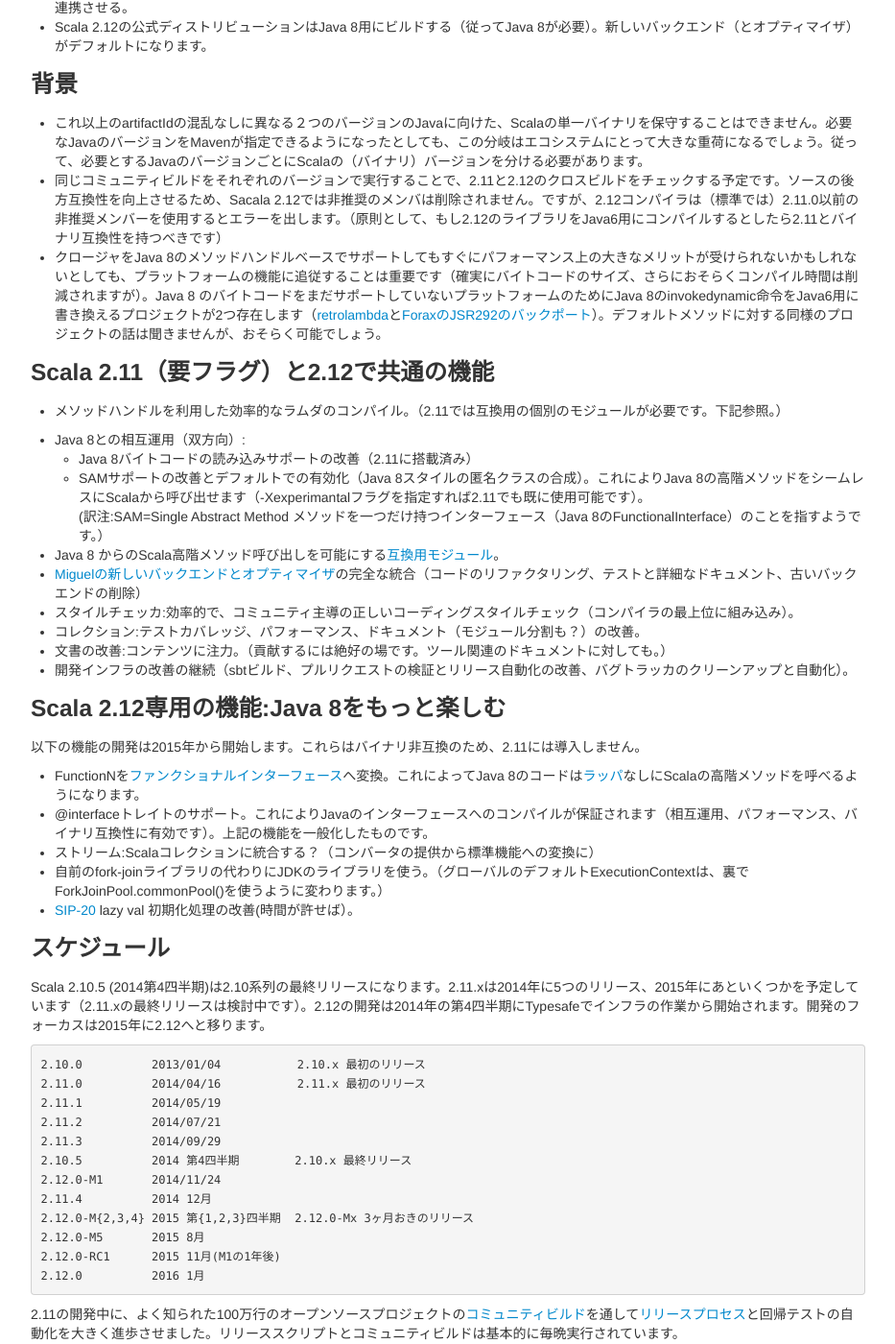
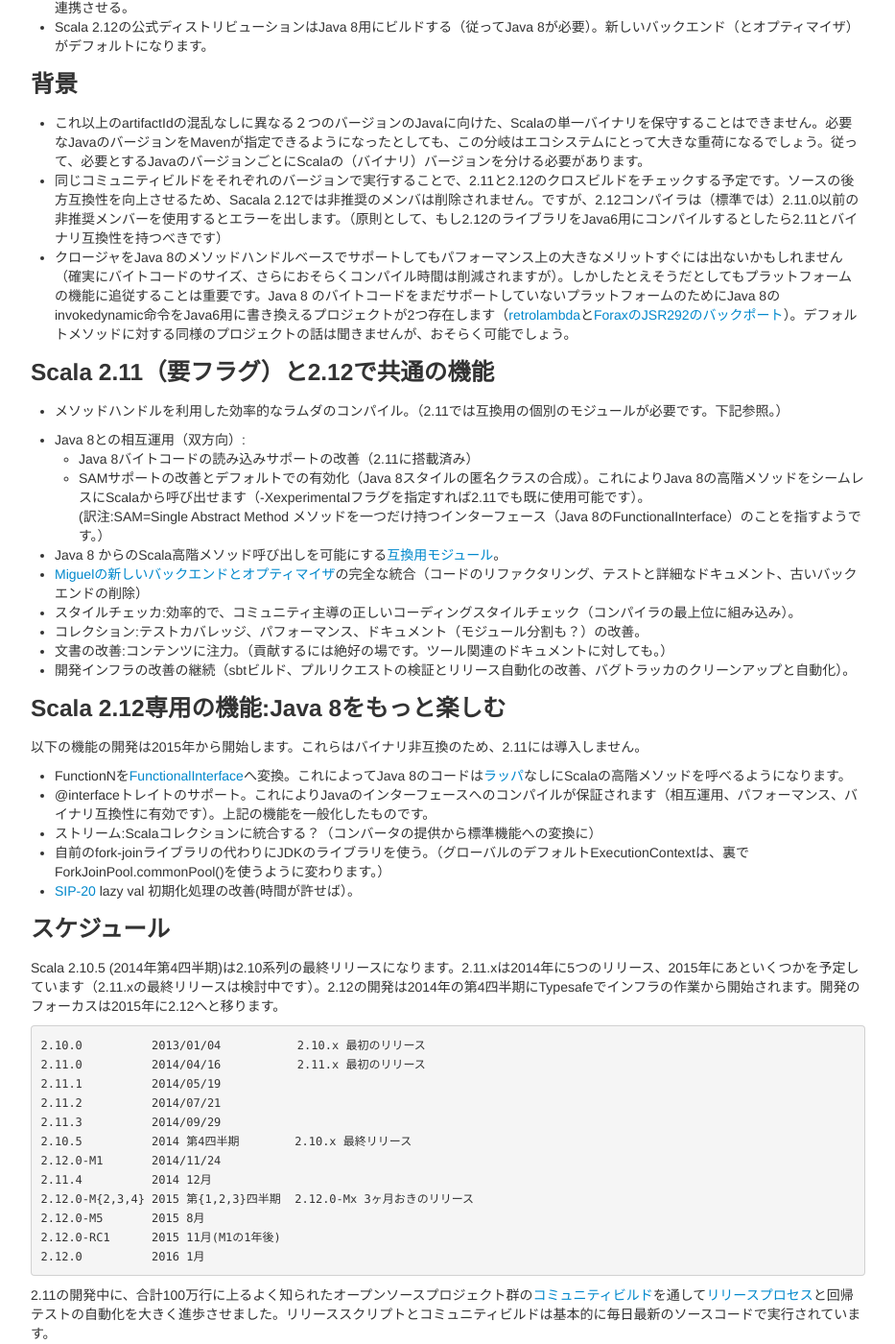
Before and after one commit to scalajp/scalajp, a Jekyll site: the page built from _posts/2014-06-30-scala-2.12-roadmap.md, in a window 1280 px wide and 1400 px high, scrolled down 556 px. Shown: the whole window at 96% size, without its empty margins (323-1256 px from the left). Built offline with Jekyll 4.4.1, drawn with Linux system fonts in a browser that asks for light colours; nearby versions of some CDN libraries; Markdown is read by kramdown in place of the engine named in the settings; comment, search, counter and statistics services are not loaded.

Commit message:
Scala 2.12 Roadmap 翻訳の修正
プリルリクエストのレビューhttps://github.com/scalajp/scalajp/pull/14の結果反映。
その他わかりにくい文章を見直し。

```diff
--- a/_posts/2014-06-30-scala-2.12-roadmap.md
+++ b/_posts/2014-06-30-scala-2.12-roadmap.md
@@ -30,7 +30,7 @@
 
 * これ以上のartifactIdの混乱なしに異なる２つのバージョンのJavaに向けた、Scalaの単一バイナリを保守することはできません。必要なJavaのバージョンをMavenが指定できるようになったとしても、この分岐はエコシステムにとって大きな重荷になるでしょう。従って、必要とするJavaのバージョンごとにScalaの（バイナリ）バージョンを分ける必要があります。
 * 同じコミュニティビルドをそれぞれのバージョンで実行することで、2.11と2.12のクロスビルドをチェックする予定です。ソースの後方互換性を向上させるため、Sacala 2.12では非推奨のメンバは削除されません。ですが、2.12コンパイラは（標準では）2.11.0以前の非推奨メンバーを使用するとエラーを出します。（原則として、もし2.12のライブラリをJava6用にコンパイルするとしたら2.11とバイナリ互換性を持つべきです）
-* クロージャをJava 8のメソッドハンドルベースでサポートしてもすぐにパフォーマンス上の大きなメリットが受けられないかもしれないとしても、プラットフォームの機能に追従することは重要です（確実にバイトコードのサイズ、さらにおそらくコンパイル時間は削減されますが）。Java 8 のバイトコードをまだサポートしていないプラットフォームのためにJava 8のinvokedynamic命令をJava6用に書き換えるプロジェクトが2つ存在します（[retrolambda](https://github.com/orfjackal/retrolambda)と[ForaxのJSR292のバックポート](https://code.google.com/p/jvm-language-runtime/source/browse/trunk/invokedynamic-backport/src/jsr292/weaver/opt/OptimizerWeaver.java?r=254)）。デフォルトメソッドに対する同様のプロジェクトの話は聞きませんが、おそらく可能でしょう。
+* クロージャをJava 8のメソッドハンドルベースでサポートしてもパフォーマンス上の大きなメリットすぐには出ないかもしれません（確実にバイトコードのサイズ、さらにおそらくコンパイル時間は削減されますが）。しかしたとえそうだとしてもプラットフォームの機能に追従することは重要です。Java 8 のバイトコードをまだサポートしていないプラットフォームのためにJava 8のinvokedynamic命令をJava6用に書き換えるプロジェクトが2つ存在します（[retrolambda](https://github.com/orfjackal/retrolambda)と[ForaxのJSR292のバックポート](https://code.google.com/p/jvm-language-runtime/source/browse/trunk/invokedynamic-backport/src/jsr292/weaver/opt/OptimizerWeaver.java?r=254)）。デフォルトメソッドに対する同様のプロジェクトの話は聞きませんが、おそらく可能でしょう。
 
 
 ### Scala 2.11（要フラグ）と2.12で共通の機能
@@ -39,7 +39,7 @@
 
 * Java 8との相互運用（双方向）:
     * Java 8バイトコードの読み込みサポートの改善（2.11に搭載済み）
-    * SAMサポートの改善とデフォルトでの有効化（Java 8スタイルの匿名クラスの合成）。これによりJava 8の高階メソッドをシームレスにScalaから呼び出せます（-Xexperimantalフラグを指定すれば2.11でも既に使用可能です）。
+    * SAMサポートの改善とデフォルトでの有効化（Java 8スタイルの匿名クラスの合成）。これによりJava 8の高階メソッドをシームレスにScalaから呼び出せます（-Xexperimentalフラグを指定すれば2.11でも既に使用可能です）。
 	(訳注:SAM=Single Abstract Method メソッドを一つだけ持つインターフェース（Java 8のFunctionalInterface）のことを指すようです。）
 * Java 8 からのScala高階メソッド呼び出しを可能にする[互換用モジュール](https://github.com/scala/scala-java8-compat)。
 *  [Miguelの新しいバックエンドとオプティマイザ](http://magarciaepfl.github.io/scala/)の完全な統合（コードのリファクタリング、テストと詳細なドキュメント、古いバックエンドの削除）
@@ -53,16 +53,16 @@
 
 以下の機能の開発は2015年から開始します。これらはバイナリ非互換のため、2.11には導入しません。
 
-* FunctionNを[ファンクショナルインターフェース](http://docs.oracle.com/javase/8/docs/api/java/lang/FunctionalInterface.html)へ変換。これによってJava 8のコードは[ラッパ](https://github.com/scala/scala-java8-compat)なしにScalaの高階メソッドを呼べるようになります。
+* FunctionNを[FunctionalInterface](http://docs.oracle.com/javase/jp/8/api/java/lang/FunctionalInterface.html)へ変換。これによってJava 8のコードは[ラッパ](https://github.com/scala/scala-java8-compat)なしにScalaの高階メソッドを呼べるようになります。
 * @interfaceトレイトのサポート。これによりJavaのインターフェースへのコンパイルが保証されます（相互運用、パフォーマンス、バイナリ互換性に有効です）。上記の機能を一般化したものです。
 * ストリーム:Scalaコレクションに統合する？（コンバータの提供から標準機能への変換に）
 * 自前のfork-joinライブラリの代わりにJDKのライブラリを使う。（グローバルのデフォルトExecutionContextは、裏でForkJoinPool.commonPool()を使うように変わります。）
-* [SIP-20](http://docs.scala-lang.org/sips/pending/improved-lazy-val-initialization.html?_ga=1.106684547.100313845.1404512862) lazy val 初期化処理の改善(時間が許せば）。
+* [SIP-20](http://docs.scala-lang.org/sips/pending/improved-lazy-val-initialization.html) lazy val 初期化処理の改善(時間が許せば）。
 
 
 ### スケジュール
 
-Scala 2.10.5 (2014第4四半期)は2.10系列の最終リリースになります。2.11.xは2014年に5つのリリース、2015年にあといくつかを予定しています（2.11.xの最終リリースは検討中です）。2.12の開発は2014年の第4四半期にTypesafeでインフラの作業から開始されます。開発のフォーカスは2015年に2.12へと移ります。
+Scala 2.10.5 (2014年第4四半期)は2.10系列の最終リリースになります。2.11.xは2014年に5つのリリース、2015年にあといくつかを予定しています（2.11.xの最終リリースは検討中です）。2.12の開発は2014年の第4四半期にTypesafeでインフラの作業から開始されます。開発のフォーカスは2015年に2.12へと移ります。
 
     2.10.0          2013/01/04           2.10.x 最初のリリース
     2.11.0          2014/04/16           2.11.x 最初のリリース
@@ -77,7 +77,7 @@
     2.12.0-RC1      2015 11月(M1の1年後)
     2.12.0          2016 1月
 
-2.11の開発中に、よく知られた100万行のオープンソースプロジェクトの[コミュニティビルド](https://jenkins-dbuild.typesafe.com:8499/view/Shared/?_ga=1.211543317.100313845.1404512862)を通して[リリースプロセス](https://scala-webapps.epfl.ch/jenkins/view/scala-release-2.11.x/job/scala-release-2.11.x/)と回帰テストの自動化を大きく進歩させました。リリーススクリプトとコミュニティビルドは基本的に毎晩実行されています。
+2.11の開発中に、合計100万行に上るよく知られたオープンソースプロジェクト群の[コミュニティビルド](https://jenkins-dbuild.typesafe.com:8499/view/Shared/?_ga=1.211543317.100313845.1404512862)を通して[リリースプロセス](https://scala-webapps.epfl.ch/jenkins/view/scala-release-2.11.x/job/scala-release-2.11.x/)と回帰テストの自動化を大きく進歩させました。リリーススクリプトとコミュニティビルドは基本的に毎日最新のソースコードで実行されています。
 
 上記のように、Scala2.11.1と同様バージョン2.x.yのy>0に対してはリリース候補を出さないことに決定しました。こうすることで決められたスケジュールにそってもっと頻繁にマイナーバージョンアップをリリースすることができるようになります。
 
```
